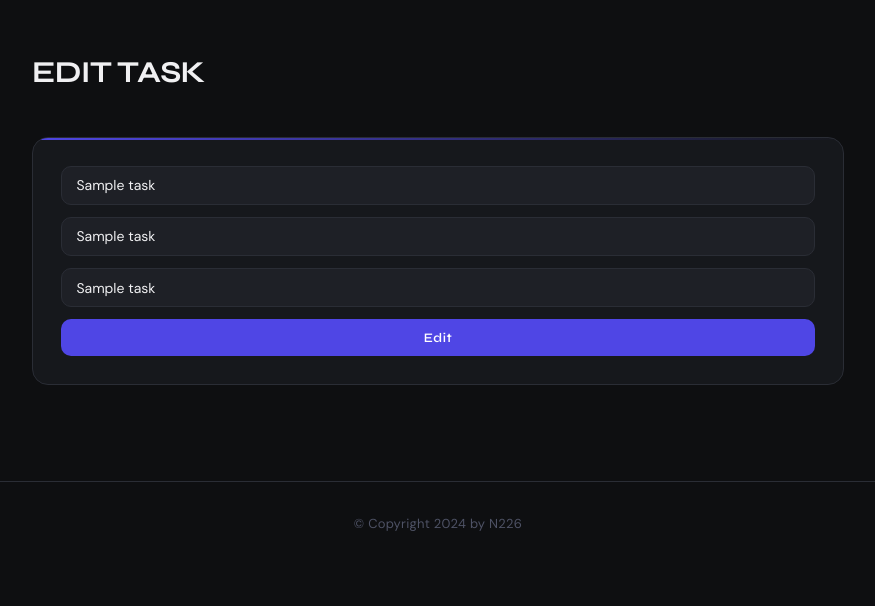
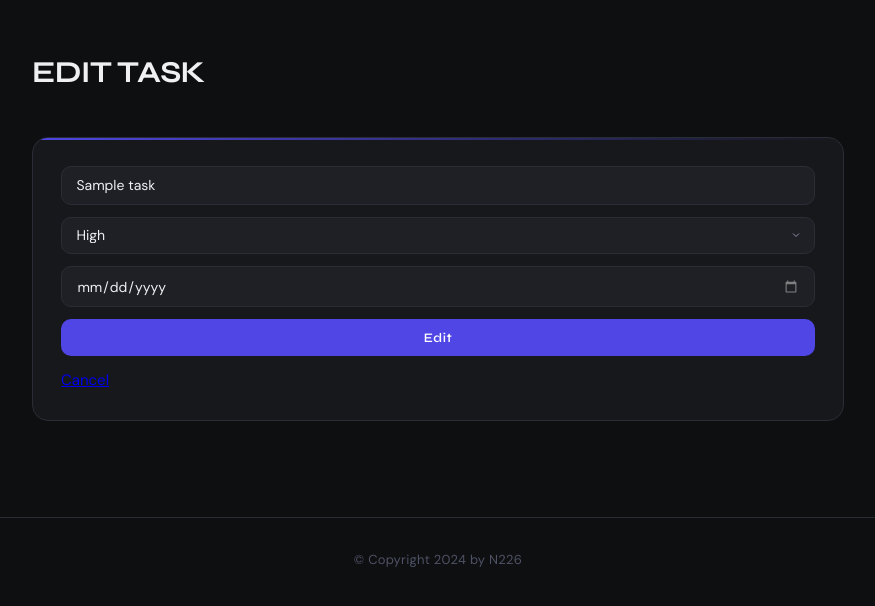
Before and after one commit to Emmanuel-N226/TodoLlist, a Flask app: template Templates/update_task.html in a window 1280 px wide. Shown: the top 606 px of the page, without its empty margins (202-1077 px from the left). Run offline with Flask 3, Linux system fonts and the light colour scheme; the template is opened without the code that fills it: most values are stand-ins (such as "Sample title", 1, 10 or a date in 2020).

Commit message:
fixed bugs

```diff
--- a/Templates/index.html
+++ b/Templates/index.html
@@ -49,9 +49,9 @@
                 <td>{{task[2]}}</td>
                 <td>{{task[3]}}</td>
                 <td>
-                    <a href="{{ url_for('edit_task_route', id=task[0]) }}">Edit</a>
+                    <a href="{{ url_for('edit_task', id=task['id']) }}">Edit</a>
                     <br />
-                    <a href="{{ url_for('delete_user_route', id=task[0]) }}" class="delete-link">Delete</a>
+                    <a href="{{ url_for('delete_task', id=task['id']) }}" class="delete-link">Delete</a>
                 </td>
             </tr>
             {% endfor %}
--- a/Templates/update_task.html
+++ b/Templates/update_task.html
@@ -10,11 +10,16 @@
         <h2>Edit Task</h2>
     </div>
     <div id="edit">
-        <form action="/edit/{{ task[0] }}" method="POST">
-            <input type="text" name="new_task" id="form4" value="{{task[1]}}">
-            <input type="text" name="new_priority" id="form4" value="{{task[2]}}">
-            <input type="text" name="new_due_date" id="form4" value="{{task[3]}}">
+        <form action="/edit_task/{{ task['id'] }}" method="POST">
+            <input type="text" name="new_task" id="form4" value="{{task[task]}}">
+            <select name="new_priority">
+                <option value="High"   {% if task['priority'] == 'High'   %}selected{% endif %}>High</option>
+                <option value="Medium" {% if task['priority'] == 'Medium' %}selected{% endif %}>Medium</option>
+                <option value="Low"    {% if task['priority'] == 'Low'    %}selected{% endif %}>Low</option>
+            </select>
+            <input type="date" name="new_due_date" id="form4" value="{{task['due']}}">
             <button type="submit">Edit</button>
+            <a href="{{ url_for('index') }}">Cancel</a>
         </form>
     </div>
 {% endblock %}
--- a/app.py
+++ b/app.py
@@ -13,7 +13,7 @@
 @app.route("/")
 def index():
     tasks = TodolistCLI.view_tasks()
-    return render_template('index.html',task=tasks)
+    return render_template('index.html',tasks=tasks)
 
 #route to add items
 @app.route('/add_task',methods=['POST'])
@@ -31,7 +31,7 @@
         task = request.form['new_task']
         priority = request.form['new_priority']
         due = request.form['new_due_date']
-        TodolistCLI.edit_task(task, priority, due)
+        TodolistCLI.edit_task(id,task, priority, due)
         return redirect(url_for('index'))
 
     #Show task to edit
```
Also changed, not shown: TodolistCLI.py (+7 -6 lines), taskapp.db (added), todoapp.db (deleted).
